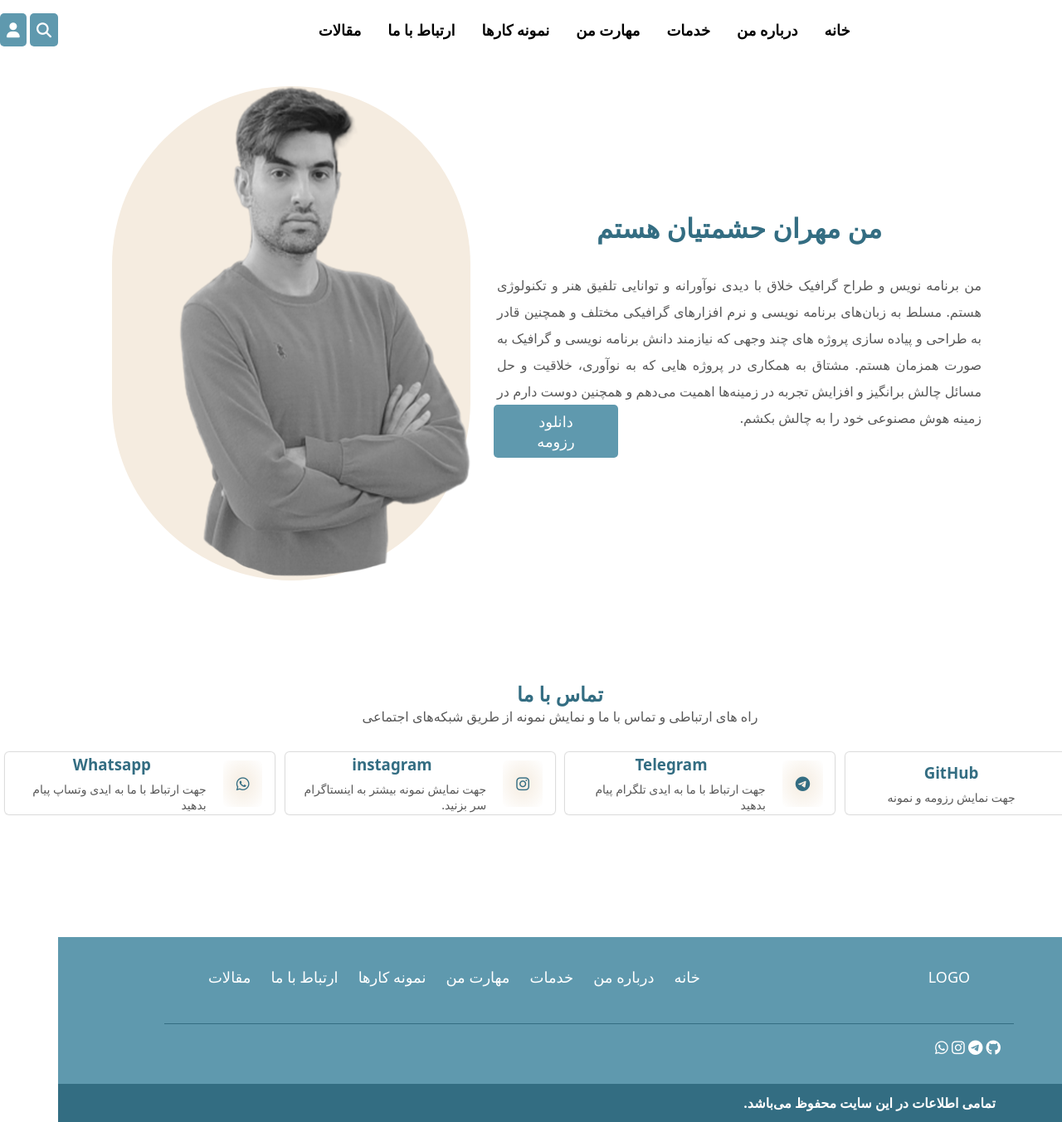
After one commit to Liammtpc/My-personalWebsite, a PHP site: page /about.html in a window 1280 px wide; the page is wider, and only the part inside the window is pictured. The commit adds this page. Shown: that part at 83% size. Run offline with PHP 8.4, Linux system fonts and the light colour scheme; some web fonts are replaced.

Commit message:
Create page About

```diff
--- /dev/null
+++ b/Javascript/scrollabout.js
@@ -0,0 +1,10 @@
+window.addEventListener("scroll", () => {
+    const connectionCards = document.querySelectorAll(".connectionCard");
+    const target = window.innerHeight * 0.5;
+    for (let connectionCard of connectionCards) {
+      const serviceTop = connectionCard.getBoundingClientRect().top;
+      if (serviceTop < target) {
+        connectionCard.classList.add("shows2");
+      }
+    }
+  });
--- /dev/null
+++ b/about.html
@@ -0,0 +1,131 @@
+<!DOCTYPE html>
+<html lang="en">
+  <head>
+    <meta charset="UTF-8" />
+    <meta name="viewport" content="width=device-width, initial-scale=1.0" />
+    <link rel="stylesheet" href="Css/all.css" />
+    <link rel="stylesheet" href="style.css" />
+    <title>Liam</title>
+  </head>
+  <body>
+    <div class="container">
+      <header>
+        <div class="menuBar">
+          <span id="xMark" class="fa-regular fa-circle-xmark"></span>
+          <a href="index.html" id="logo">LOGO</a>
+          <nav>
+            <ul>
+              <li><a href="">خانه</a></li>
+              <li><a href="">درباره من</a></li>
+              <li><a href="">خدمات</a></li>
+              <li><a href="">مهارت من</a></li>
+              <li><a href="">نمونه کارها</a></li>
+              <li><a href="">ارتباط با ما</a></li>
+              <li><a href="">مقالات</a></li>
+            </ul>
+          </nav>
+        </div>
+        <span id="bars" class="fa-solid fa-bars"></span>
+        <div class="searchBoxAndLogin">
+          <a href=""
+            ><span id="searchBox" class="fa-solid fa-magnifying-glass"></span
+          ></a>
+          <a href=""><span class="fa-solid fa-user"></span></a>
+        </div>
+        <div class="searchBox">
+          <span id="xMarks" class="fa-regular fa-circle-xmark"></span>
+          <form action="" method="post">
+            <input type="search" placeholder="جستجو ..." />
+            <button class="fa-solid fa-magnifying-glass"></button>
+          </form>
+        </div>
+      </header>
+      <main>
+        <div class="about">
+          <div class="about-right">
+            <h1>من مهران حشمتیان هستم</h1>
+            <p>
+              من برنامه نویس و طراح گرافیک خلاق با دیدی نوآورانه و توانایی تلفیق
+              هنر و تکنولوژی هستم. مسلط به زبان‌های برنامه نویسی و نرم افزارهای
+              گرافیکی مختلف و همچنین قادر به طراحی و پیاده سازی پروژه های چند
+              وجهی که نیازمند دانش برنامه نویسی و گرافیک به صورت همزمان هستم.
+              مشتاق به همکاری در پروژه هایی که به نوآوری، خلاقیت و حل مسائل چالش
+              برانگیز و افزایش تجربه در زمینه‌ها اهمیت می‌دهم و همچنین دوست دارم
+              در زمینه هوش مصنوعی خود را به چالش بکشم.
+            </p>
+            <a href="">دانلود رزومه</a>
+          </div>
+          <div class="about-left">
+            <div class="about-picture">
+              <img src="Picture/personal.png" alt="" />
+            </div>
+          </div>
+        </div>
+      </main>
+      <div class="connections">
+        <div class="title">
+            <h2>تماس با ما</h2>
+            <p>راه های ارتباطی و تماس با ما و نمایش نمونه از طریق شبکه‌های اجتماعی</p>
+        </div>
+        <div class="connectionCard">
+            <a href=""><i class="fa-brands fa-github"></i></a>
+            <div class="textConnectionCard">
+                <h3>GitHub</h3>
+                <p>جهت نمایش رزومه و نمونه</p>
+            </div>
+        </div>
+        <div class="connectionCard">
+            <a href=""><i class="fa-brands fa-telegram"></i></a>
+            <div class="textConnectionCard">
+                <h3>Telegram</h3>
+                <p>جهت ارتباط با ما به ایدی تلگرام پیام بدهید</p>
+            </div>
+        </div>
+        <div class="connectionCard">
+            <a href=""><i class="fa-brands fa-instagram"></i></a>
+            <div class="textConnectionCard">
+                <h3>instagram</h3>
+                <p>جهت نمایش نمونه بیشتر به اینستاگرام سر بزنید.</p>
+            </div>
+        </div>
+        <div class="connectionCard">
+            <a href=""><i class="fa-brands fa-whatsapp"></i></a>
+            <div class="textConnectionCard">
+                <h3>Whatsapp</h3>
+                <p>جهت ارتباط با ما به ایدی وتساپ پیام بدهید</p>
+            </div>
+        </div>
+    </div>
+    </div>
+    <footer>
+        <div class="subfooter">
+          <div class="menuBar">
+            <span id="xMark" class="fa-regular fa-circle-xmark"></span>
+            <a href="index.html" id="logo">LOGO</a>
+            <nav>
+              <ul>
+                <li><a href="">خانه</a></li>
+                <li><a href="">درباره من</a></li>
+                <li><a href="">خدمات</a></li>
+                <li><a href="">مهارت من</a></li>
+                <li><a href="">نمونه کارها</a></li>
+                <li><a href="">ارتباط با ما</a></li>
+                <li><a href="">مقالات</a></li>
+              </ul>
+            </nav>
+          </div>
+          <div class="social">
+            <a href=""><i class="fa-brands fa-github"></i></a>
+            <a href=""><i class="fa-brands fa-telegram"></i></a>
+            <a href=""><i class="fa-brands fa-instagram"></i></a>
+            <a href=""><i class="fa-brands fa-whatsapp"></i></a>
+          </div>
+        </div>
+        <div class="bottomfooter">
+          <span>تمامی اطلاعات در این سایت محفوظ می‌باشد.</span>
+        </div>
+      </footer>
+  </body>
+  <script src="Javascript/scrollabout.js"></script>
+  <script src="Javascript/javascript.js"></script>
+</html>
--- a/style.css
+++ b/style.css
@@ -113,7 +113,7 @@ header nav ul li a:hover{
     border-radius: 5px;
     z-index: 3;
 }
-.banner-right a:hover,.searchBoxAndLogin a:hover,.gallery .title a:hover{
+.banner-right a:hover,.searchBoxAndLogin a:hover,.gallery .title a:hover,.about-right a:hover{
     background: transparent;
     border: 1px solid #5f99ae;
     color: #5f99ae;
@@ -191,7 +191,7 @@ header nav ul li a:hover{
     text-align: justify;
     font-size: 17px;
 }
-.banner-right a{
+.banner-right a,.about-right a{
     background-color: #5f99ae;
     padding: 8px 32px;
     color: #fff;
@@ -679,6 +679,82 @@ footer .subfooter{
     color: #fff;
     font-weight: bolder;
 }
+.about{
+    display: flex;
+    align-items: center;
+    width: 80%;
+    margin: 32px auto;
+    flex-wrap: wrap;
+}
+.about-right{
+    width: 60%;
+    position: relative;
+    display: flex;
+    flex-direction: column;
+    align-items: center;
+
+}
+.about-right p{
+    line-height: 2;
+    text-align: justify;
+    margin: 32px;
+}
+.about-right a{
+    left: 28px;
+}
+.about-left{
+    width: 40%;
+    background: #f5ece0;
+    border-radius: 250px;
+}
+.connections{
+    width: 100%;
+    display: flex;
+    align-items: center;
+    justify-content: space-evenly;
+    margin: 64px auto 140px;
+    flex-wrap: wrap;
+}
+.connectionCard{
+    display: flex;
+    align-items: center;
+    justify-content: center;
+    width: 325px;
+    height: 75px;
+    border-radius: 5px;
+     box-shadow: 0px 0px 1px 1px #9898985c;
+     gap: 20px;
+     opacity: 0;
+     margin: 8px auto;
+    transition: 1s;
+}
+.connectionCard a{
+    padding: 16px;
+    border-radius: 5px;
+    background-image:radial-gradient( #f5ece0, #fff);;
+    color: #336d82;
+}
+.textConnectionCard{
+    width: 70%;
+    display: flex;
+    flex-direction: column;
+    align-items: center;
+    justify-content: center;
+    gap: 8px;
+}
+.textConnectionCard p{
+    font-size: 14px;
+}
+.title{
+    width: 100%;
+    display: flex;
+    flex-direction: column;
+    margin: 24px auto;
+}
+.shows2{
+    opacity: 1;
+    animation: rightToLeft .3s ease-in;
+}
 /*********************/
 @media only screen and (min-width:600px) and (max-width:900px){
 .container{
@@ -775,6 +851,7 @@ header nav ul li a{
     width: 85%;
 }
 }
+/*************/
 @keyframes slices {
     0%{
         transform:scale(0);
@@ -785,3 +862,12 @@ header nav ul li a{
         opacity: 1;
     }
 }
+@keyframes rightToLeft {
+    0%{
+            position: absolute;
+            right: -1000px;
+    }100%{
+        position: absolute;
+        right: 0;
+    }
+}
```
